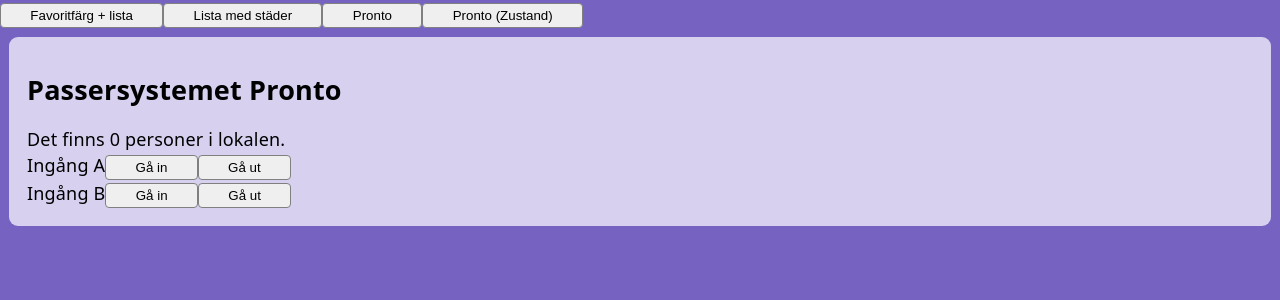
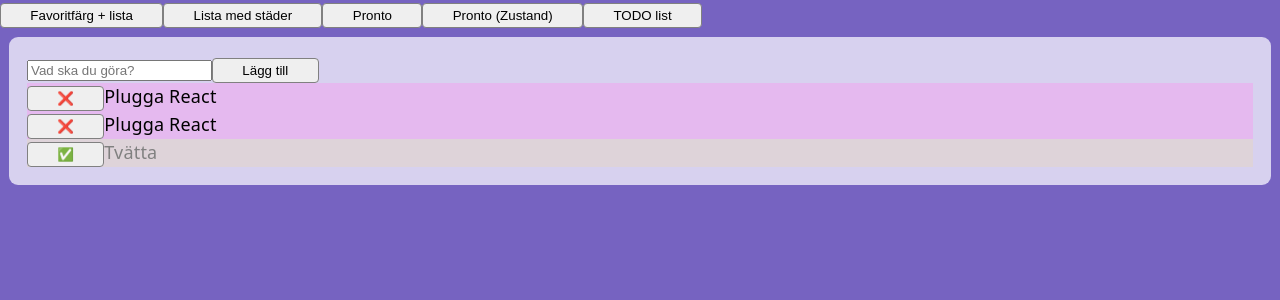
Before and after one commit to ha-fed25-jsf/04-list-exercises, a React (Vite) app: page / in a window 1280 px wide. Shown: the top 300 px of the page. Built offline with nearby package versions, Linux system fonts and the light colour scheme.

Commit message:
5.5 todo list

```diff
--- a/src/App.jsx
+++ b/src/App.jsx
@@ -3,13 +3,14 @@ import "./App.css";
 import ColorSettings from './components/ColorSettings.jsx'
 import CityList from './components/cityList/CityList.jsx';
 import Pronto from './components/pronto/Pronto.jsx'
+import ProntoZ from './components/pronto/ProntoZ.jsx';
+import TodoContainer from './components/todo/TodoContainer.jsx'
 import { cities } from './data/cities.js';
-import ProntoZ from './components/pronto/ProntoZ.jsx';
 
-const COLORS = 'color-settings', CITIES = 'city-list', PRONTO = 'pronto', PRONTOZ = 'pronto Zustand'
+const COLORS = 'color-settings', CITIES = 'city-list', PRONTO = 'pronto', PRONTOZ = 'pronto Zustand', TODO = 'todo list'
 
 function App() {
-	const [view, setView] = useState(PRONTO)
+	const [view, setView] = useState(TODO)
 
 	return (
 		<>
@@ -18,12 +19,14 @@ function App() {
 				<button onClick={() => setView(CITIES)}> Lista med städer </button>
 				<button onClick={() => setView(PRONTO)}> Pronto </button>
 				<button onClick={() => setView(PRONTOZ)}> Pronto (Zustand) </button>
+				<button onClick={() => setView(TODO)}> TODO list </button>
 			</header>
 
 			{view === COLORS && <ColorSettings />}
 			{view === CITIES && <CityList data={cities} />}
 			{view === PRONTO && <Pronto />}
 			{view === PRONTOZ && <ProntoZ />}
+			{view === TODO && <TodoContainer />}
 		</>
 	);
 }
--- /dev/null
+++ b/src/components/todo/AddTodo.jsx
@@ -0,0 +1,17 @@
+import { useState } from 'react'
+
+const AddTodo = ({ addTodo }) => {
+	const [what, setWhat] = useState('')
+
+	return (
+		<div>
+			<input type="text"
+				placeholder="Vad ska du göra?"
+				value={what}
+				onChange={event => setWhat(event.target.value)}
+				/>
+			<button onClick={() => addTodo(what)}> Lägg till </button>
+		</div>
+	)
+}
+export default AddTodo
--- /dev/null
+++ b/src/components/todo/TodoContainer.css
@@ -0,0 +1,11 @@
+.todo-item {
+
+	&.done {
+		background-color: rgb(222, 211, 217);
+		color: gray;
+	}
+
+	&.in-progress {
+		background-color: rgb(229, 185, 239);
+	}
+}
--- /dev/null
+++ b/src/components/todo/TodoContainer.jsx
@@ -0,0 +1,28 @@
+import { useState } from "react"
+import AddTodo from "./AddTodo"
+import TodoList from "./TodoList"
+import './TodoContainer.css'
+
+const defaultTodos = [
+	{ id: 'a', whatToDo: 'Plugga React', isDone: false },
+	{ id: 'b', whatToDo: 'Plugga React', isDone: false },
+	{ id: 'c', whatToDo: 'Tvätta', isDone: true }
+]
+const TodoContainer = () => {
+	const [todos, setTodos] = useState(defaultTodos)
+
+	const addTodo = whatToDo => {
+		setTodos([ ...todos, { id: String(todos.length + 1), whatToDo: whatToDo, isDone: false } ])
+	}
+	const toggleTodo = id => {
+		setTodos(todos.map(todo => todo.id === id ? { ...todo, isDone: !todo.isDone } : todo))
+	}
+
+	return (
+		<section className="todo-container">
+			<AddTodo addTodo={addTodo} />
+    		<TodoList todos={todos} toggleTodo={toggleTodo} />
+		</section>
+	)
+}
+export default TodoContainer
--- /dev/null
+++ b/src/components/todo/TodoList.jsx
@@ -0,0 +1,23 @@
+
+
+const TodoList = ({ todos, toggleTodo }) => {
+	return (
+		<div>
+			{todos.map(todo => (
+				<div key={todo.id} className={cssClass(todo.isDone)}>
+					<button onClick={() => toggleTodo(todo.id)}> {todo.isDone ? '✅' : '❌'} </button>
+					{todo.whatToDo}
+				</div>
+			))}
+		</div>
+	)
+}
+export default TodoList
+
+function cssClass(isDone) {
+	if( isDone ) {
+		return 'todo-item done'
+	} else {
+		return 'todo-item in-progress'
+	}
+}
```
